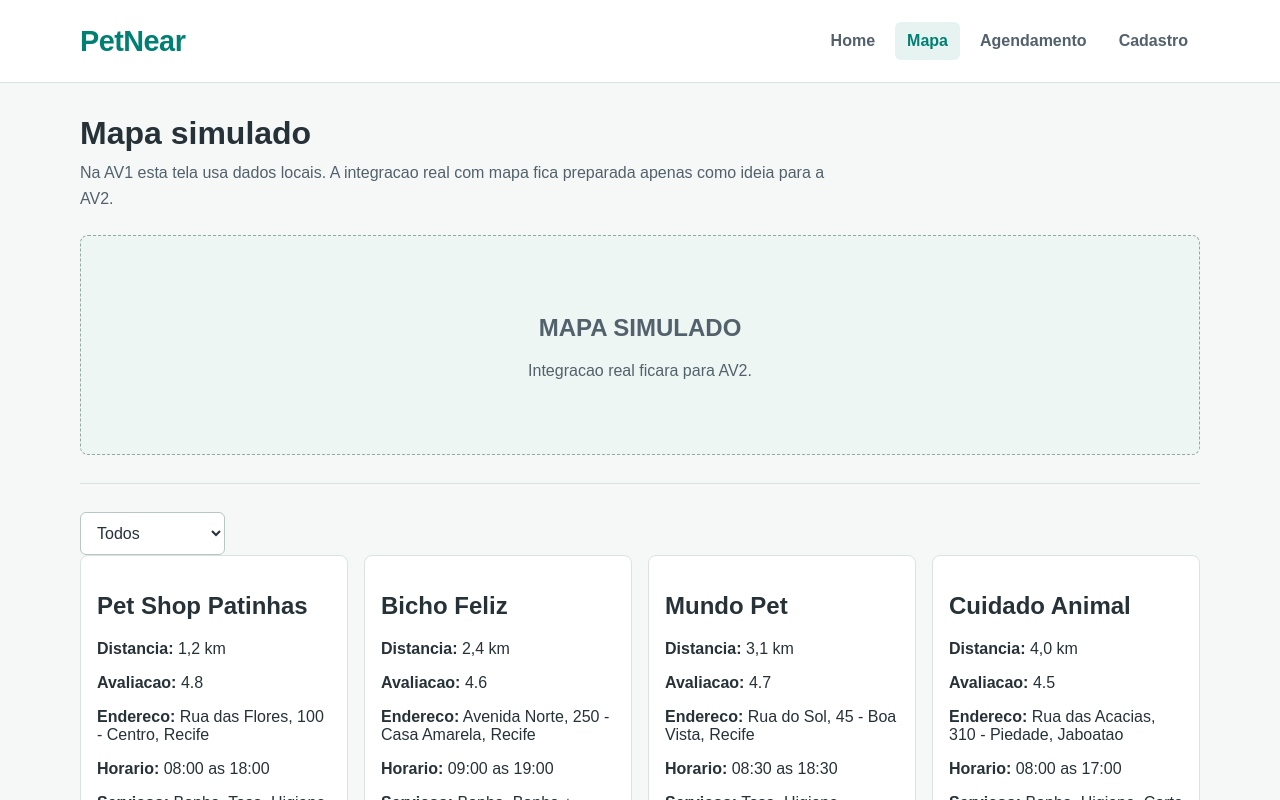
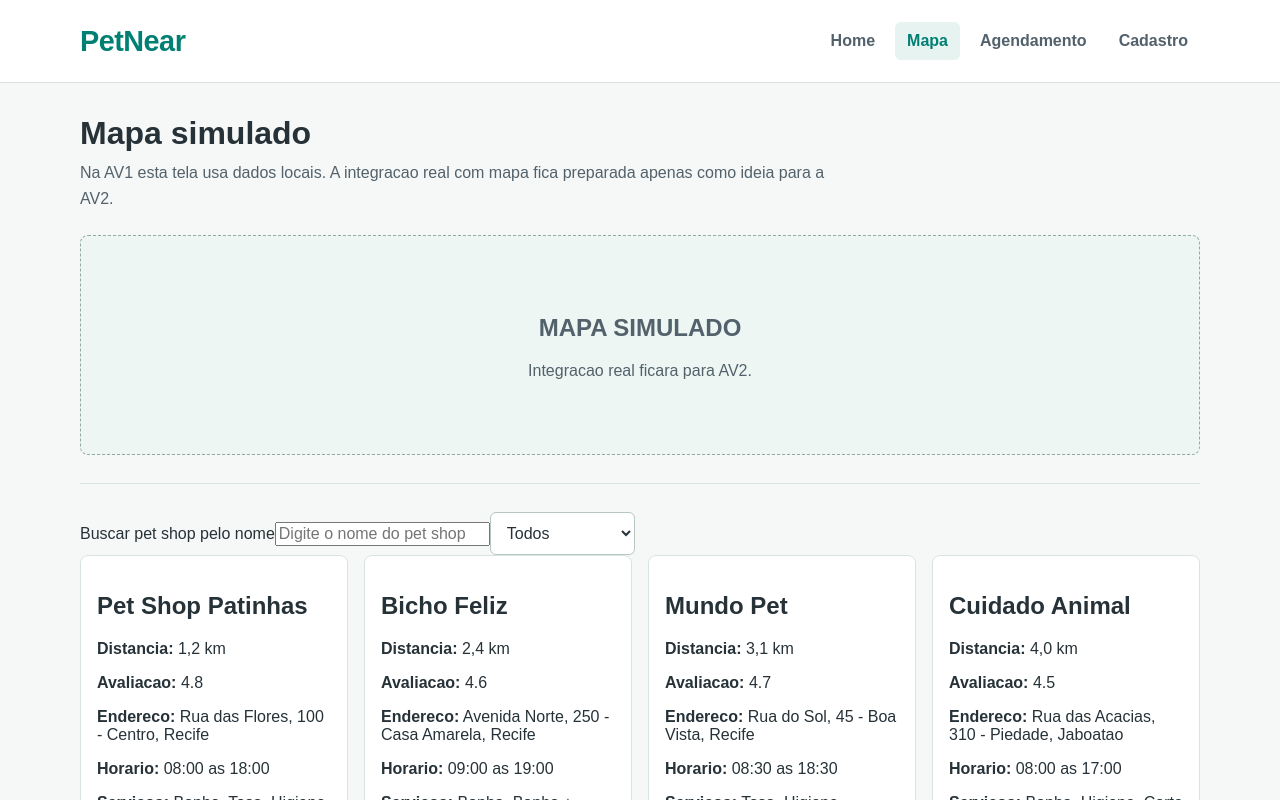
Before and after one commit to GirlenioGomesDev/Projeto-Front-end-faculdade, a React (Vite) app: page /mapa in a window 1280 px wide. Shown: the top 800 px of the page. Built offline with nearby package versions, Linux system fonts and the light colour scheme.

Commit message:
Adiciona busca por nome e ajusta mensagem de lista vazia

```diff
--- a/src/pages/Mapa/Mapa.jsx
+++ b/src/pages/Mapa/Mapa.jsx
@@ -79,13 +79,20 @@ NAO ESCREVA A SOLUCAO.
 function Mapa() {
 
   const [filtroServico, setFiltroServico] = useState('');
+  const [buscaNome, setBuscaNome] = useState('');
   const navigate = useNavigate();
 
   const petshopsVisiveis = petshops.filter((petShop) => {
-    if (filtroServico === '') {
-      return true;
-    }
-    return petShop.servicos.includes(filtroServico);
+    const correspondeNome = petShop.nome
+    .toLowerCase()
+    .includes(buscaNome.trim().toLowerCase());
+
+
+   const correspondeServico =
+   filtroServico === '' ||
+   petShop.servicos.includes(filtroServico);
+
+    return correspondeNome && correspondeServico;
 
   });
 
@@ -120,6 +127,16 @@ function Mapa() {
 
       <section className="section-band">
         <div className="toolbar">
+          <label htmlFor="buscaNome">Buscar pet shop pelo nome</label>
+          <input
+            id="buscaNome"
+            type="text"
+            placeholder="Digite o nome do pet shop"
+            value={buscaNome}
+            onChange={(event) => setBuscaNome(event.target.value)}
+          />
+
+
           <select aria-label="Filtrar por servico" value={filtroServico} onChange={(event) => setFiltroServico(event.target.value)}>
             <option value="">Todos</option>
             <option value="Banho">Banho</option>
@@ -169,8 +186,8 @@ function Mapa() {
           </div>
         ) : (
           <EmptyState
-            titulo="Nenhum Pet Shop encontrado para esse servico"
-            mensagem="Depois, esta mensagem devera aparecer apenas quando o filtro nao tiver resultados."
+            titulo="Nenhum Pet Shop encontrado"
+            mensagem="Tente outro nome ou escolha outro serviço."
           />
         )}
       </section>
```
